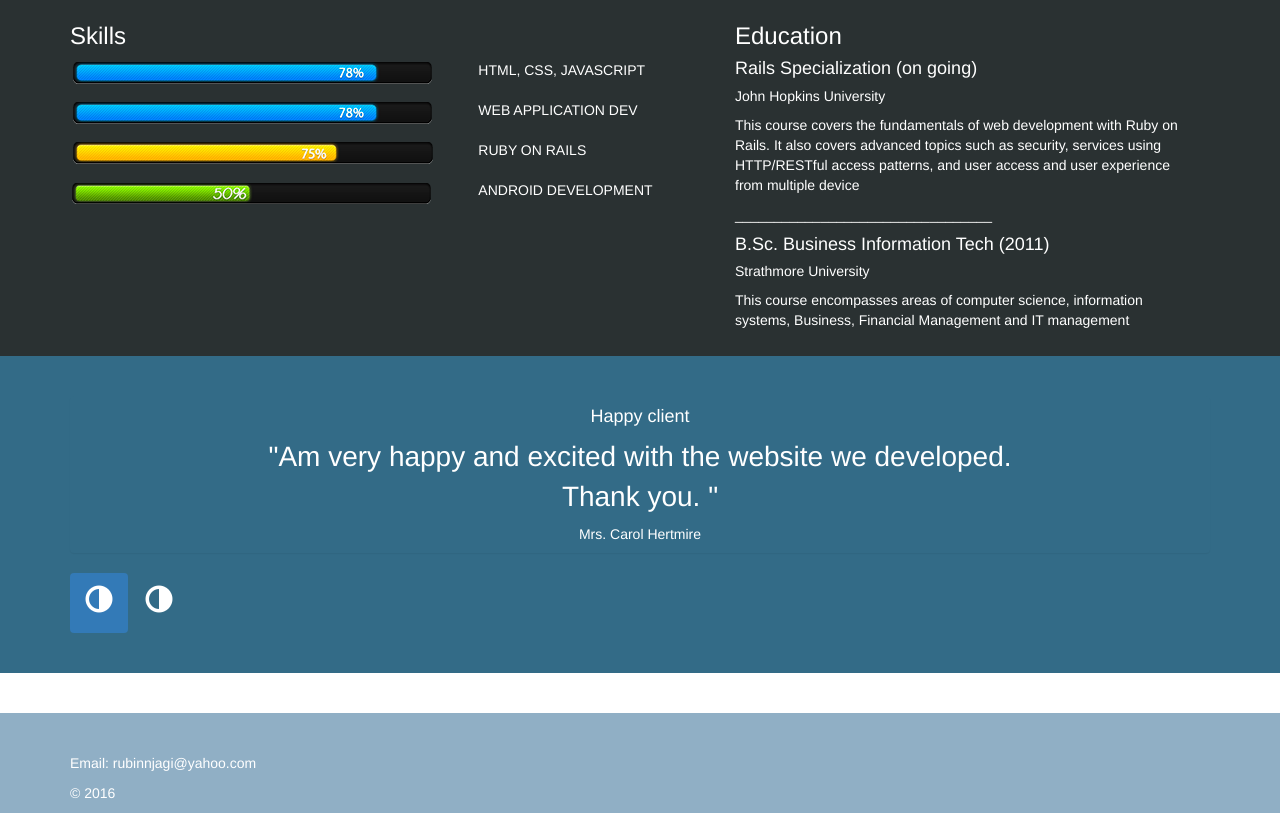
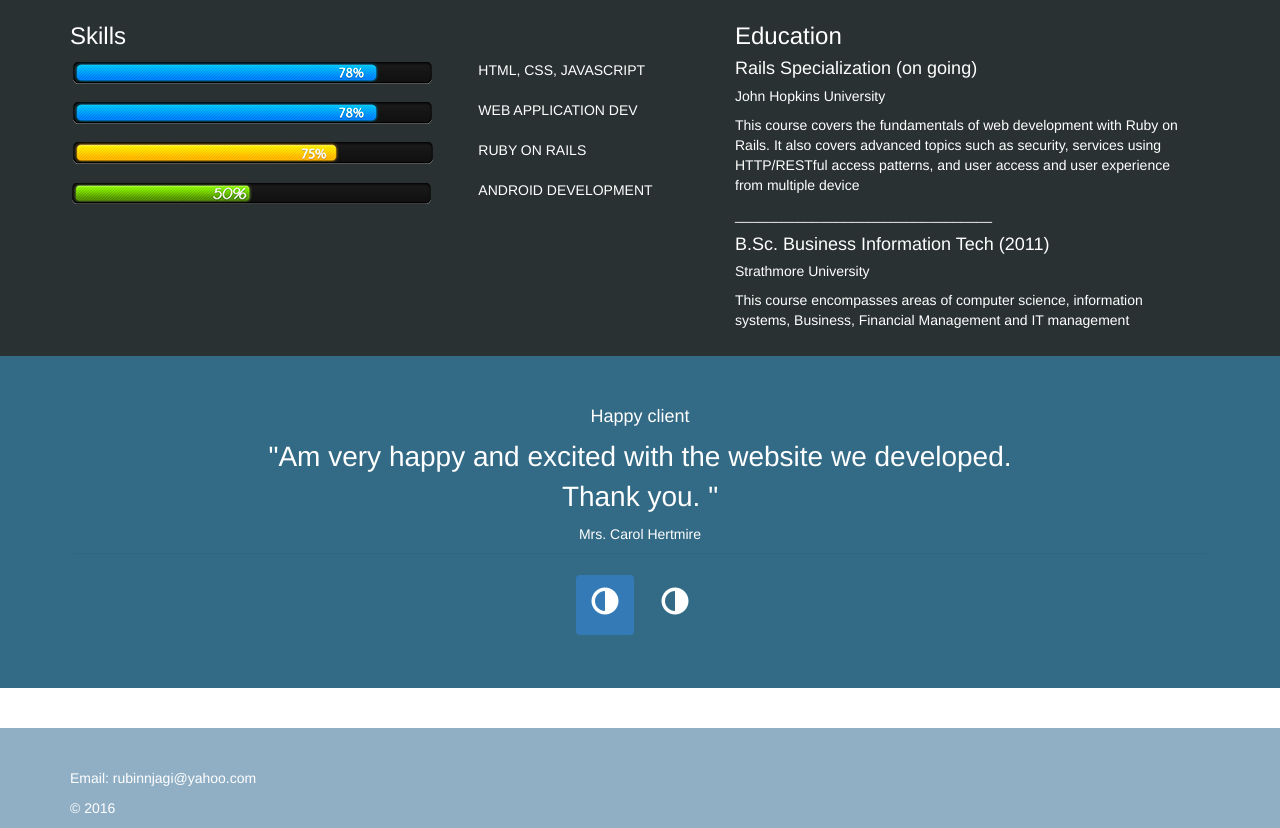
Before and after one commit to soutionscience/rubinKnjagi, a plain HTML site: page index.html in a window 1280 px wide. Shown: the part 815-1643 px from the top of the page. Drawn offline with nearby package versions, Linux system fonts and the light colour scheme; a script that the page names is missing.

Commit message:
centered buttons

```diff
--- a/css/styles.css
+++ b/css/styles.css
@@ -74,11 +74,10 @@
 
 }
 .mypills {
+	display: block;
 	text-align: center;
 	width: 100%;
 	background-color: ;
-	 margin-left: auto;
-    margin-right: auto;
 
 
 }
@@ -122,3 +121,22 @@
 .bar{
 	width: 50px;
 }
+    .mypills {
+        text-align: center;
+
+
+    }
+    .mypills ul {
+        display: inline-block;
+        margin: 0;
+        padding: 0;
+        /* For IE, the outcast */
+        zoom:1;
+        *display: inline;
+
+    }
+    .mypills li {
+        float: left;
+        padding: 2px 5px;
+
+    }
--- a/index.html
+++ b/index.html
@@ -161,17 +161,17 @@ It also covers advanced topics such as security, services using HTTP/RESTful acc
 
 <div class= "mypills">
 
-<ul class=" nav nav-pills">
+<ul class=" nav nav-pills wrapper">
 <li ng-class="{active:tab === 1}">
 <a href ng-click="tab = 1"> <p class="glyphicon glyphicon-adjust "></p></a>
 </li>
 <li ng-class="{active:tab === 2}">
-<a href ng-click="tab = 2"><p class="glyphicon glyphicon-adjust "></p></a>
+<a href ng-click="tab = 2"><p class="glyphicon glyphicon-adjust "></p</a>
 </li>
-</div>
+</ul>
 
 
-</ul>
+</div>
 </section>
 
 </div><!-- end of customers container-->
```
